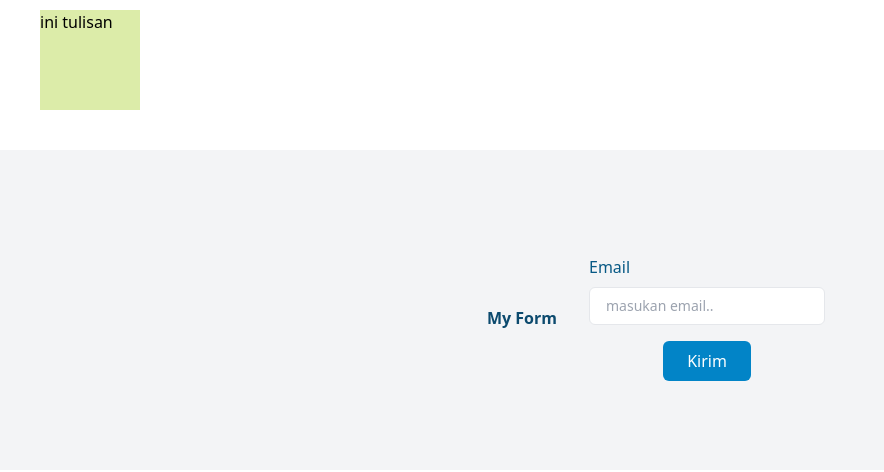
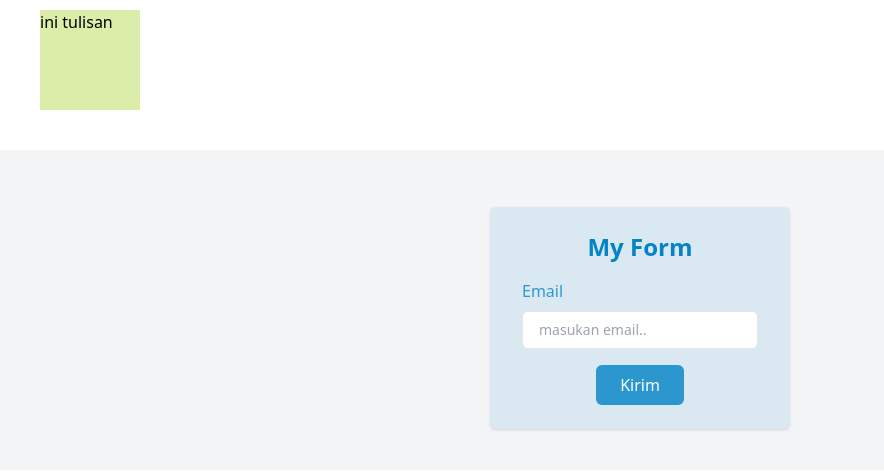
Before and after one commit to romadebrian/coba_tailwind_3, a website: page index.html in a window 1280 px wide. Shown: the part 78-550 px from the top of the page, without its empty margins (0-884 px from the left). Drawn offline with Linux system fonts and the light colour scheme.

Commit message:
warna tema

```diff
--- a/index.html
+++ b/index.html
@@ -12,20 +12,22 @@
 
     <!-- Membuat tema warna -->
     <div class="flex items-center justify-center h-80 bg-gray-100">
-      <h3 class="px-8 py-6 mt-4 font-bold text-center text-sky-900">My Form</h3>
+      <div class="px-8 py-6 mt-4 text-left shadow rounded-md bg-tema/10">
+        <h3 class="text-2xl font-bold text-center text-tema/100">My Form</h3>
+
         <form action="">
           <div class="mt-4">
             <div>
-            <label class="block text-sky-800" for="email">Email</label>
+              <label class="block text-tema/80" for="email">Email</label>
               <input
                 type="text"
                 placeholder="masukan email.."
-              class="text-sm w-full px-4 py-2 mt-2 border rounded-md transition ease-in-out focus:outline-none focus:ring-2 focus: ring-offset-2 focus:ring-sky-600"
+                class="text-sm w-full px-4 py-2 mt-2 border rounded-md transition ease-in-out focus:outline-none focus:ring-2 focus: ring-offset-2 focus:ring-tema/60"
               />
             </div>
             <div class="flex items-baseline justify-center">
               <button
-              class="px-6 py-2 mt-4 text-white transition ease-in-out bg-sky-600 rounded-md hover:bg-sky-900"
+                class="px-6 py-2 mt-4 text-white transition ease-in-out bg-tema/80 rounded-md hover:bg-tema/100"
               >
                 Kirim
               </button>
@@ -33,5 +35,6 @@
           </div>
         </form>
       </div>
+    </div>
   </body>
 </html>
--- a/src/input.css
+++ b/src/input.css
@@ -1,3 +1,11 @@
+:root {
+  --warna-ungu: 168 85 247;
+  --warna-pink: 236 72 153;
+  --warna-biru: 2 132 199;
+  --warna-orange: 249 115 22;
+  --warna-tema: 2 132 199;
+}
+
 @tailwind base;
 @tailwind components;
 @tailwind utilities;
--- a/tailwind.config.js
+++ b/tailwind.config.js
@@ -5,6 +5,7 @@ module.exports = {
     extend: {
       colors: {
         hijau: "#bada55",
+        tema: "rgb(var(--warna-tema) / <alpha-value>)",
       },
     },
   },
```
Also changed, not shown: css/output.css. Lines whose indentation alone changed are shown as unchanged.
